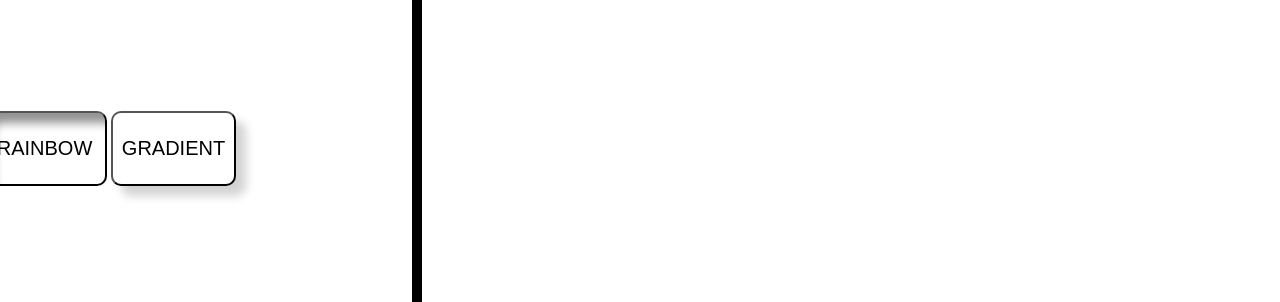
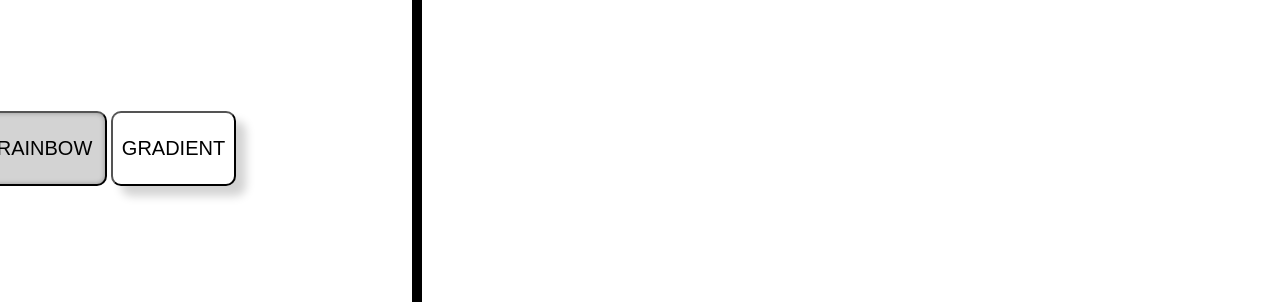
Before and after one commit to jordanmata15/etch-a-sketch, a plain HTML site: page index.html in a window 1280 px wide. Both pictures are taken after a click on the button "RAINBOW". Shown: the part 348-650 px from the top of the page. Drawn offline with Linux system fonts and the light colour scheme.

Commit message:
Minor bug and style fixes

```diff
--- a/etchASketch.js
+++ b/etchASketch.js
@@ -13,7 +13,7 @@ const blackButton = document.querySelector("button.black");
 const rainbowButton = document.querySelector("button.rainbow");
 const gradientButton = document.querySelector("button.gradient");
 const eraserButton = document.querySelector("button.eraser");
-const colorOptionsButtonList = [blackButton, rainbowButton, eraserButton];
+const colorOptionsButtonList = [blackButton, rainbowButton, eraserButton, gradientButton];
 const clearButton = document.querySelector("button.clear");
 
 let coloringValue = COLORING_MODE.BLACK;
@@ -71,8 +71,10 @@ function generateGrid(tilesPerRow) {
 }
 
 function handleButtonPress(buttonPressed, newColor) {
-    colorOptionsButtonList.forEach(button => button.classList.remove('pressed'))
-    buttonPressed.classList.add('pressed');
+    colorOptionsButtonList.forEach(b => b.classList.remove('pressed'));
+    if (!buttonPressed.classList.contains('pressed')) {
+        buttonPressed.classList.add('pressed');
+    }
     coloringValue = newColor;
 }
 
--- a/styles.css
+++ b/styles.css
@@ -47,13 +47,15 @@ button {
 }
 
 button:hover {
-    background-color: lightgrey;
+    color: white;
+    background-color: rgb(62, 62, 255);
 }
 
 button.pressed {
-    background-color: white;
+    background-color: lightgrey;
     color: black;
-    box-shadow: 10px 10px 10px rgb(146, 146, 146) inset;
+    box-shadow: 0 0 5px rgb(146, 146, 146) inset;
+    outline: none;
 }
 
 input[type='range'],
```
